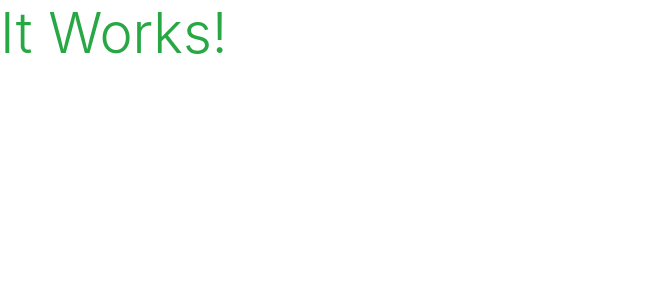
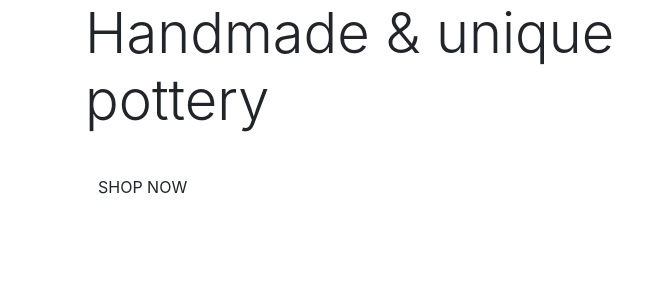
Before and after one commit to juliachelsie/The-Pottery-Place, a Django app: page / in a window 1280 px wide. Shown: the top 300 px of the page, without its empty margins (0-670 px from the left). Run offline with Django 3.2, Linux system fonts and the light colour scheme.

Commit message:
Added content to homepage

```diff
--- a/home/templates/home/index.html
+++ b/home/templates/home/index.html
@@ -1,6 +1,29 @@
 {% extends "base.html" %}
 {% load static %}
 
+{% block page_header %}
+    <div class="container header-container">
+        <div class="row">
+            <div class="col"></div>
+        </div>
+    </div>
+{% endblock %}
+
 {% block content %}
-    <h1 class="display-4 text-success">It Works!</h1>
+    <div class="container h-100">
+        <div class="row h-100">
+            <div class="col-7 col-md-6 my-auto">
+                <h1 class="display-4 logo-font text-black">
+                    Handmade & unique pottery
+                </h1>
+                <div class="my-4">
+                    <h4>
+                        <a href="" class="shop-button btn btn-large rounden-0 text-uppercase py-3">
+                            Shop Now
+                        </a>
+                    </h4>
+                </div>
+            </div>
+        </div>
+    </div>
 {% endblock %}
```
